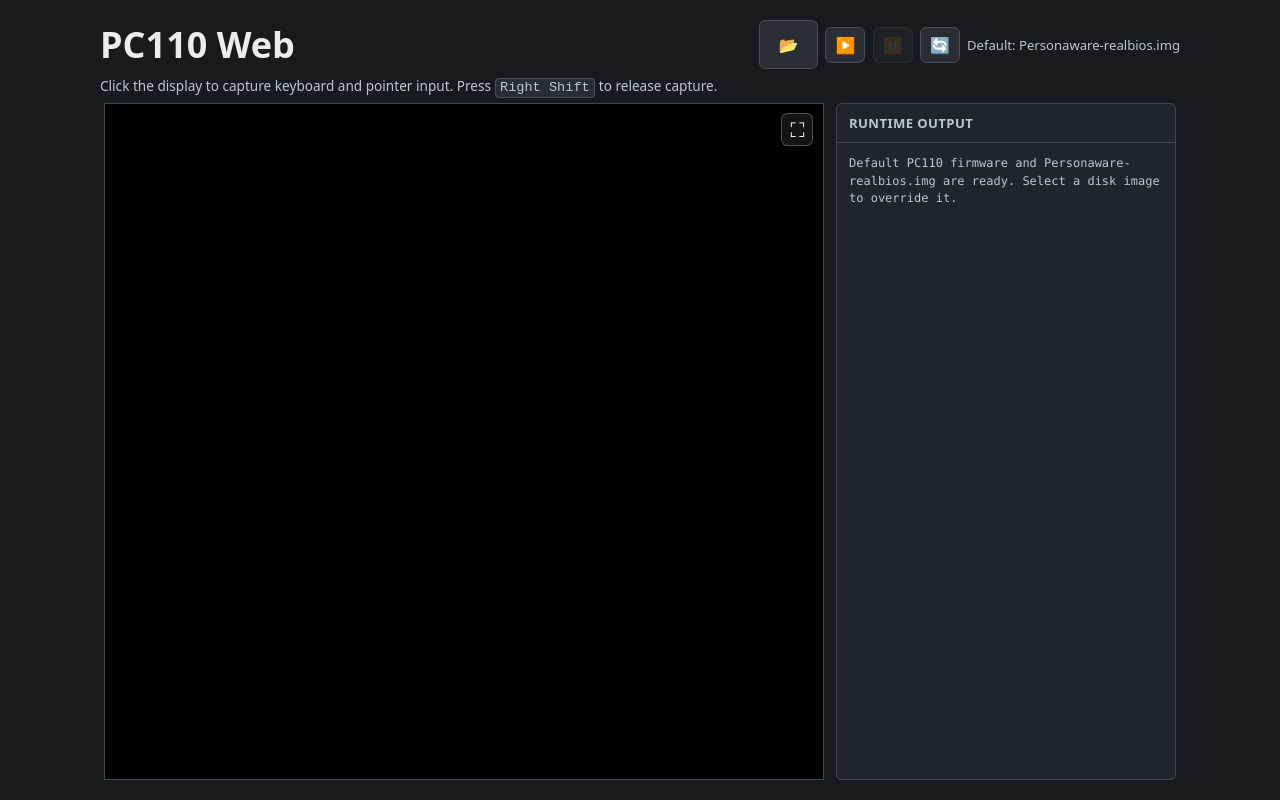
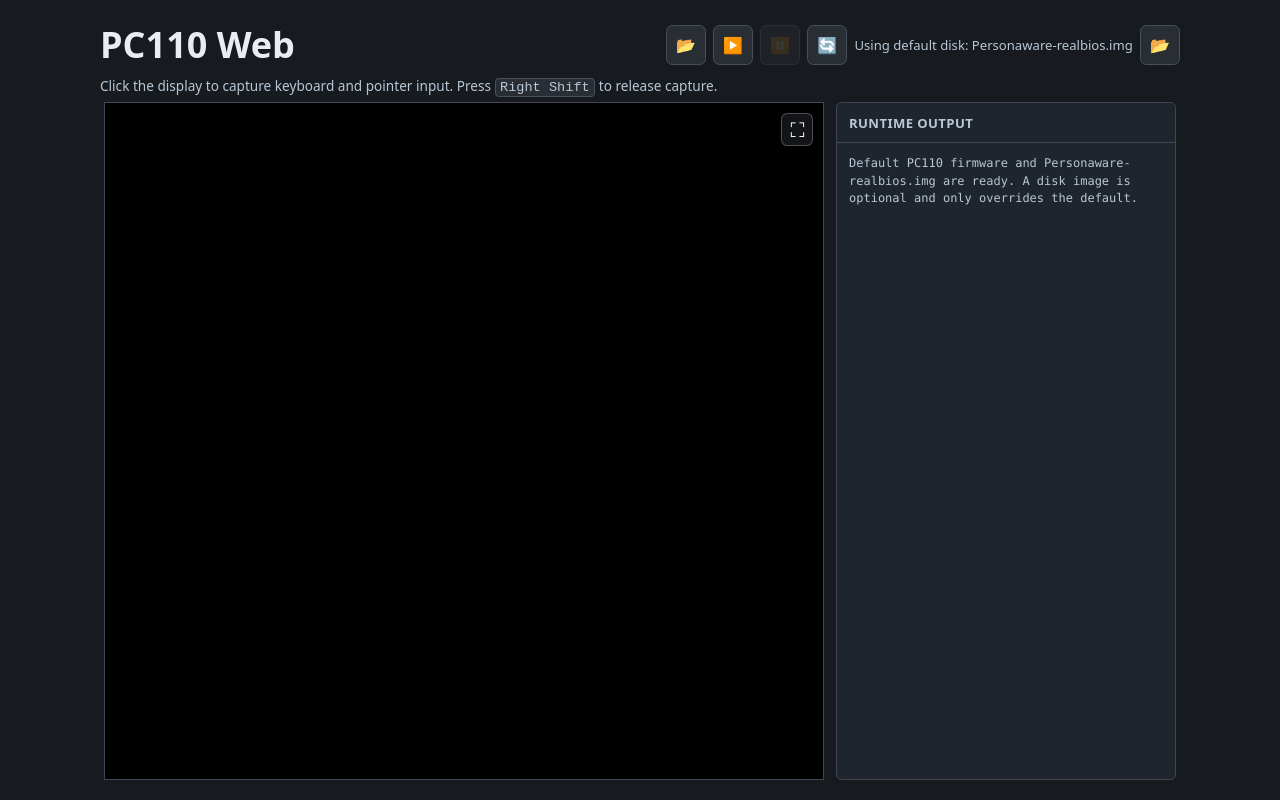
Before and after one commit to cshaxu/pc110-web, a Next.js app: page / in a window 1280 px wide. Built offline with nearby package versions, Linux system fonts and the light colour scheme.

Commit message:
M3 T6 S1 P1: clarify optional disk override

```diff
--- a/src/app/globals.css
+++ b/src/app/globals.css
@@ -1,7 +1,7 @@
 :root { color-scheme: dark; font-family: system-ui, sans-serif; background: #171a1e; color: #e8edf2; }
 body { margin: 0; }
 .application { box-sizing:border-box; display:grid; gap:.45rem; grid-template-rows:auto auto minmax(0,1fr); height:100dvh; margin:0 auto; max-width:1120px; overflow:hidden; padding:clamp(.75rem, 2vw, 1.25rem); }.masthead { align-items:center; display:flex; gap:1rem; justify-content:space-between; }.masthead h1 { font-size:clamp(1.5rem,4vw,2.25rem); margin:0; }
-.controls { align-items:center; display:flex; flex-wrap:wrap; gap:.45rem; justify-content:flex-end; }.file-state, #status { color: #b8c7d6; }.file-state { font-size:.82rem; overflow-wrap:anywhere; }.controls button, .file-button { align-items:center; background:#292e35; border:1px solid #46505c; border-radius:.4rem; cursor:pointer; display:inline-flex; font:inherit; justify-content:center; min-height:2.25rem; min-width:2.5rem; padding:.35rem .55rem; } .controls button:disabled { cursor:not-allowed; opacity:.4; }.file-button input { display:none; }.sr-only { clip:rect(0,0,0,0); clip-path:inset(50%); height:1px; overflow:hidden; position:absolute; white-space:nowrap; width:1px; }
+.controls { align-items:center; display:flex; flex-wrap:wrap; gap:.45rem; justify-content:flex-end; }.file-state, #status { color: #b8c7d6; }.file-state { font-size:.82rem; overflow-wrap:anywhere; text-align:right; }.controls button, .file-button { align-items:center; background:#292e35; border:1px solid #46505c; border-radius:.4rem; box-sizing:border-box; cursor:pointer; display:inline-flex; flex:none; font:inherit; height:2.5rem; justify-content:center; padding:0; width:2.5rem; } .controls button:disabled { cursor:not-allowed; opacity:.4; }.file-button input { display:none; }.sr-only { clip:rect(0,0,0,0); clip-path:inset(50%); height:1px; overflow:hidden; position:absolute; white-space:nowrap; width:1px; }
 .capture-guidance { color:#b8c7d6; font-size:.85rem; margin:0; } kbd { background:#292e35; border:1px solid #46505c; border-radius:.25rem; padding:.08rem .28rem; }
 .player-workspace { display:grid; gap:.75rem; grid-template-columns:minmax(0,720px) minmax(260px,340px); justify-content:center; min-height:0; }.display-shell { background:#000; border:1px solid #445; min-height:0; position:relative; }.fullscreen-button { background:rgb(25 29 34 / 72%); border:1px solid rgb(255 255 255 / 25%); border-radius:.4rem; color:#fff; cursor:pointer; font-size:1.25rem; line-height:1; padding:.35rem .5rem; position:absolute; right:.6rem; top:.6rem; z-index:1; }.fullscreen-button:hover { background:rgb(55 63 74 / 88%); }.display-viewport { align-items:center; display:flex; height:100%; justify-content:center; overflow:hidden; } canvas { display:block; height:auto; max-height:100%; max-width:100%; outline:none; width:min(720px,100%); }
 .runtime-output { background:#1f252c; border:1px solid #445; border-radius:.35rem; display:grid; grid-template-rows:auto minmax(0,1fr); min-height:0; }.runtime-output header { border-bottom:1px solid #445; color:#b8c7d6; font-size:.82rem; font-weight:600; letter-spacing:.03em; padding:.65rem .75rem; text-transform:uppercase; }.runtime-output pre { box-sizing:border-box; color:#b8c7d6; font:12px/1.45 ui-monospace, SFMono-Regular, Consolas, monospace; margin:0; min-height:0; overflow:auto; padding:.75rem; white-space:pre-wrap; word-break:break-word; }
--- a/src/app/page.tsx
+++ b/src/app/page.tsx
@@ -20,7 +20,8 @@ export default function HomePage() {
           <button id="start" type="button" title="Play or resume" aria-label="Play or resume">▶️</button>
           <button id="pause" type="button" title="Pause (not yet available)" aria-label="Pause" disabled>⏸️</button>
           <button id="restart" type="button" title="Reset" aria-label="Reset" disabled>🔄</button>
-          <span id="disk-state" className="file-state">Default: Personaware-realbios.img</span>
+          <span id="disk-state" className="file-state">Using default disk: Personaware-realbios.img</span>
+          <label className="file-button" title="Choose a disk image to override the default"><span aria-hidden="true">📂</span><input id="disk" type="file" /><span className="sr-only">Choose disk image override</span></label>
         </section>
       </header>
       {loadError ? <p id="load-error" role="alert">Player initialization failed: {loadError}</p> : null}
--- a/src/emulator/harness/app.ts
+++ b/src/emulator/harness/app.ts
@@ -29,7 +29,7 @@ let launchAttempt = 0;
 
 function formatFile(input: HTMLInputElement): string {
   const file = input.files?.[0];
-  return file ? `${file.name} (${Math.ceil(file.size / 1024)} KiB)` : "Default: Personaware-realbios.img";
+  return file ? `${file.name} (${Math.ceil(file.size / 1024)} KiB)` : "Using default disk: Personaware-realbios.img";
 }
 
 function updateControls(): void {
@@ -220,5 +220,5 @@ document.addEventListener("keydown", event => {
     report("Keyboard and pointer capture released.");
   }
 });
-report("Default PC110 firmware and Personaware-realbios.img are ready. Select a disk image to override it.");
+report("Default PC110 firmware and Personaware-realbios.img are ready. A disk image is optional and only overrides the default.");
 updateControls();
```
